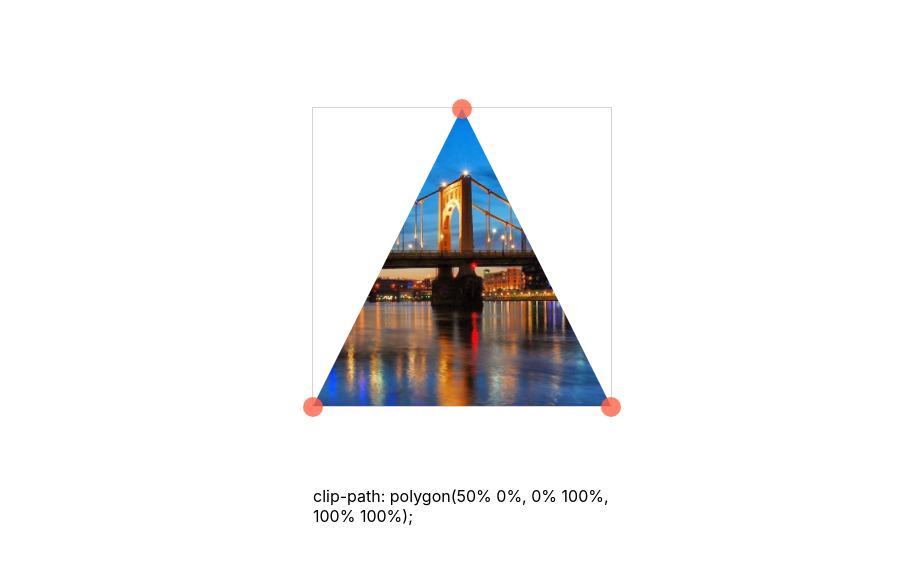
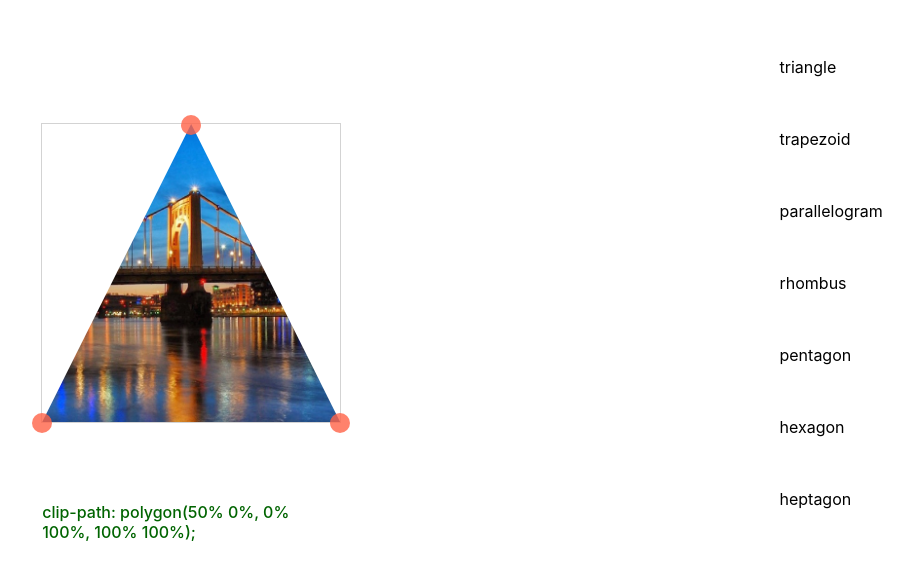
Before and after one commit to annurtasnimislam/Clippy-Polygon, a React (Create React App) app: page / in a window 1280 px wide. Shown: the part 127-706 px from the top of the page, without its empty margins (178-1091 px from the left). Built offline with nearby package versions, Linux system fonts and the light colour scheme.

Commit message:
feat: different shapes add

```diff
--- a/src/components/ClipBox/ClipBox.jsx
+++ b/src/components/ClipBox/ClipBox.jsx
@@ -1,13 +1,7 @@
-import React, { useState, useRef } from "react";
+import { useRef } from "react";
 import classes from "./ClipBox.module.css";
 
-export default function ClipBox() {
-  const [points, setPoints] = useState([
-    { x: 50, y: 0 },
-    { x: 0, y: 100 },
-    { x: 100, y: 100 },
-  ]);
-
+export default function ClipBox({ points, setPoints }) {
   const dragRef = useRef(null);
 
   const handleMouseDown = (index, e) => {
--- a/src/components/ClipBox/ClipBox.module.css
+++ b/src/components/ClipBox/ClipBox.module.css
@@ -6,6 +6,8 @@
 }
 .clipBox > p {
   margin-top: 5em;
+  color: darkgreen;
+  font-weight: 500;
 }
 .triangle {
   height: 100%;
--- a/src/components/Container/Container.jsx
+++ b/src/components/Container/Container.jsx
@@ -1,10 +1,21 @@
 import ClipBox from "../ClipBox/ClipBox";
+import Shapes from "../Shapes/Shapes";
 import classes from "./Container.module.css";
+import { useState } from "react";
 
 export default function Container() {
+  const [points, setPoints] = useState([
+    { x: 50, y: 0 },
+    { x: 0, y: 100 },
+    { x: 100, y: 100 },
+  ]);
+
+  console.log("points", points);
+
   return (
     <div className={classes.wrapper}>
-      <ClipBox />
+      <ClipBox points={points} setPoints={setPoints} />
+      <Shapes setPoints={setPoints} />
     </div>
   );
 }
--- a/src/components/Container/Container.module.css
+++ b/src/components/Container/Container.module.css
@@ -1,6 +1,6 @@
 .wrapper {
-  height: 96vh;
+  height: 100vh;
   display: flex;
-  justify-content: center;
+  justify-content: space-around;
   align-items: center;
 }
--- /dev/null
+++ b/src/components/Shapes/Shapes.jsx
@@ -0,0 +1,90 @@
+import { useState } from "react";
+import classes from "./Shapes.module.css";
+
+export default function Shapes({ setPoints }) {
+  const shapes = [
+    "triangle",
+    "trapezoid",
+    "parallelogram",
+    "rhombus",
+    "pentagon",
+    "hexagon",
+    "heptagon",
+  ];
+
+  const handleShape = (shape) => {
+    if (shape === "triangle") {
+      setPoints([
+        { x: 50, y: 0 },
+        { x: 0, y: 100 },
+        { x: 100, y: 100 },
+      ]);
+    }
+    if (shape === "trapezoid") {
+      setPoints([
+        { x: 20, y: 0 },
+        { x: 80, y: 0 },
+        { x: 100, y: 100 },
+        { x: 0, y: 100 },
+      ]);
+    }
+    if (shape === "parallelogram") {
+      setPoints([
+        { x: 25, y: 0 },
+        { x: 100, y: 0 },
+        { x: 75, y: 100 },
+        { x: 0, y: 100 },
+      ]);
+    }
+    if (shape === "rhombus") {
+      setPoints([
+        { x: 50, y: 0 },
+        { x: 100, y: 50 },
+        { x: 50, y: 100 },
+        { x: 0, y: 50 },
+      ]);
+    }
+    if (shape === "pentagon") {
+      setPoints([
+        { x: 50, y: 0 },
+        { x: 100, y: 38 },
+        { x: 82, y: 100 },
+        { x: 18, y: 100 },
+        { x: 0, y: 38 },
+      ]);
+    }
+    if (shape === "hexagon") {
+      setPoints([
+        { x: 25, y: 0 },
+        { x: 75, y: 0 },
+        { x: 100, y: 50 },
+        { x: 75, y: 100 },
+        { x: 25, y: 100 },
+        { x: 0, y: 50 },
+      ]);
+    }
+    if (shape === "heptagon") {
+      setPoints([
+        { x: 50, y: 0 },
+        { x: 90, y: 20 },
+        { x: 100, y: 60 },
+        { x: 75, y: 100 },
+        { x: 25, y: 100 },
+        { x: 25, y: 100 },
+        { x: 0, y: 60 },
+        { x: 10, y: 20 },
+      ]);
+    }
+  };
+
+  return (
+    <div className={classes.shapeBox}>
+      {shapes.map((s, i) => (
+        <div key={i} onClick={() => handleShape(s)}>
+          <img src="" alt="" />
+          <p>{s}</p>
+        </div>
+      ))}
+    </div>
+  );
+}
--- /dev/null
+++ b/src/components/Shapes/Shapes.module.css
@@ -0,0 +1,4 @@
+.shapeBox > div:hover {
+  cursor: pointer;
+  color: darkolivegreen;
+}
```
